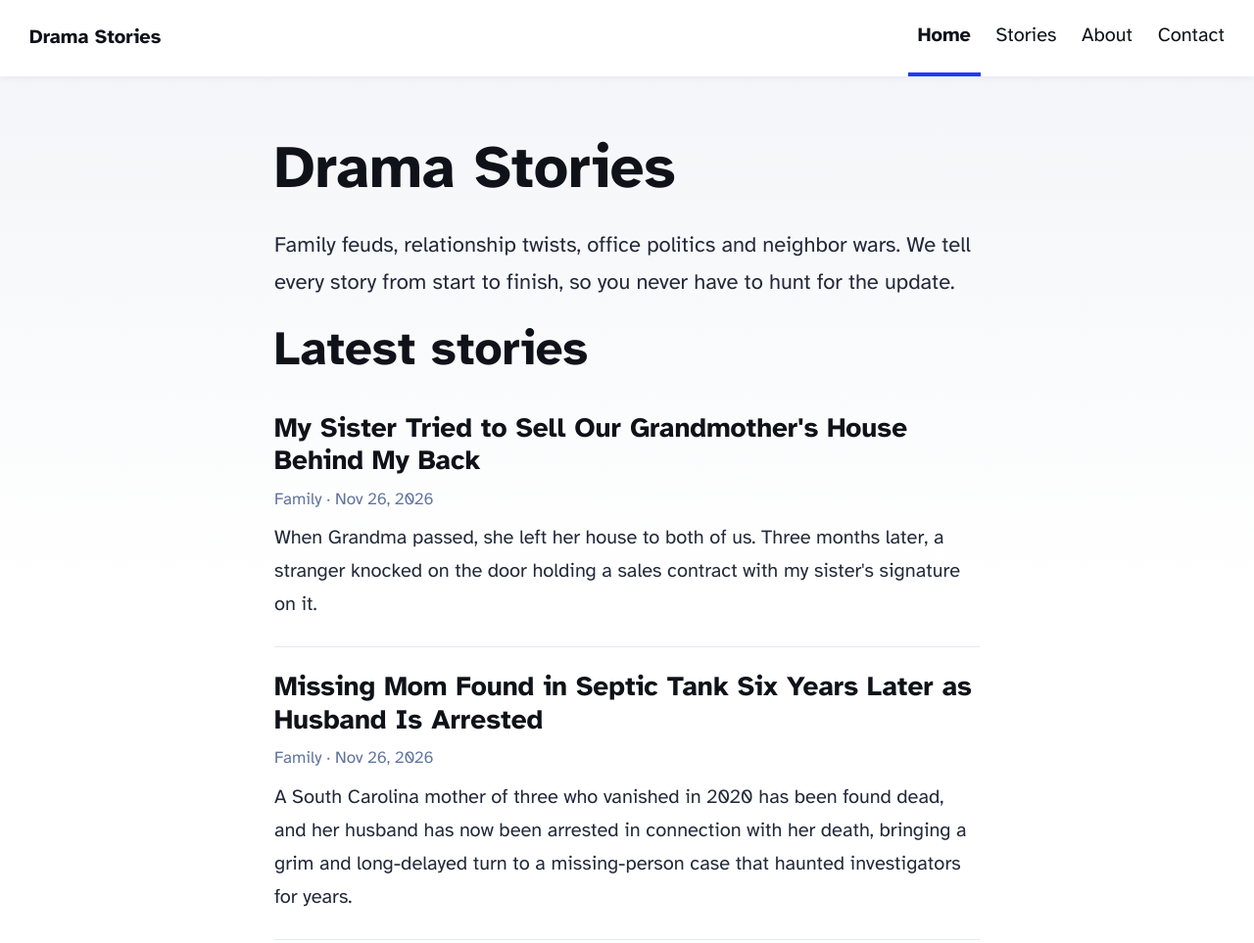
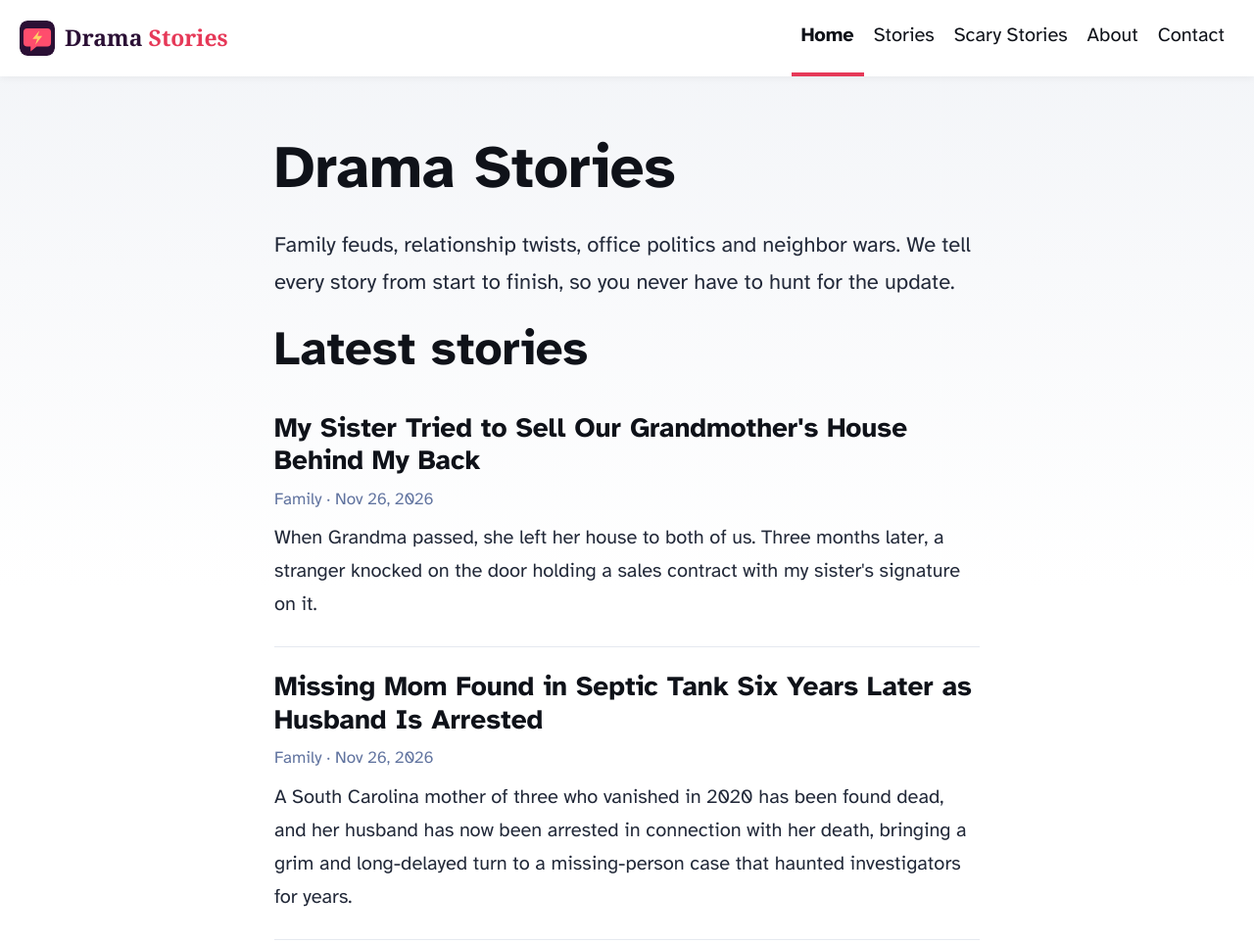
Before and after one commit to bongda2am5-stack/drama-stories, an Astro site: page / in a window 1280 px wide. Shown: the top 963 px of the page at 98% size. Built offline with nearby package versions, Linux system fonts and the light colour scheme; Astro itself is replaced by a stand-in of ours.

Commit message:
Update Header.astro

```diff
--- a/src/components/Header.astro
+++ b/src/components/Header.astro
@@ -1,16 +1,28 @@
 ---
-import HeaderLink from './HeaderLink.astro';
-import { SITE_TITLE } from '../consts';
+const path = Astro.url.pathname;
+const links = [
+	{ href: '/', label: 'Home', active: path === '/' },
+	{ href: '/blog/', label: 'Stories', active: path.startsWith('/blog') },
+	{ href: '/category/scary/', label: 'Scary Stories', active: path.startsWith('/category/scary') },
+	{ href: '/about/', label: 'About', active: path.startsWith('/about') },
+	{ href: '/contact/', label: 'Contact', active: path.startsWith('/contact') },
+];
 ---
 
 <header>
 	<nav>
-		<h2><a href="/">{SITE_TITLE}</a></h2>
+		<a href="/" class="brand" aria-label="Drama Stories home">
+			<img src="/favicon.svg" width="36" height="36" alt="" />
+			<span class="brand-text">Drama <span class="brand-accent">Stories</span></span>
+		</a>
 		<div class="internal-links">
-			<HeaderLink href="/">Home</HeaderLink>
-			<HeaderLink href="/blog">Stories</HeaderLink>
-			<HeaderLink href="/about">About</HeaderLink>
-			<HeaderLink href="/contact">Contact</HeaderLink>
+			{
+				links.map((l) => (
+					<a href={l.href} class:list={[{ active: l.active }]}>
+						{l.label}
+					</a>
+				))
+			}
 		</div>
 	</nav>
 </header>
@@ -21,33 +33,50 @@ import { SITE_TITLE } from '../consts';
 		background: white;
 		box-shadow: 0 2px 8px rgba(var(--black), 5%);
 	}
-	h2 {
-		margin: 0;
-		font-size: 1em;
-	}
-	h2 a,
-	h2 a.active {
-		text-decoration: none;
-	}
 	nav {
 		display: flex;
 		flex-wrap: wrap;
 		align-items: center;
 		justify-content: space-between;
 	}
-	nav a {
+	.brand {
+		display: flex;
+		align-items: center;
+		gap: 0.5em;
+		padding: 0.5em 0;
+		border-bottom: none;
+		text-decoration: none;
+	}
+	.brand img {
+		border-radius: 8px;
+	}
+	.brand-text {
+		font-family: Georgia, 'Times New Roman', serif;
+		font-weight: 700;
+		font-size: 1.15em;
+		color: #2b1035;
+	}
+	.brand-accent {
+		color: #e63958;
+	}
+	.internal-links {
+		display: flex;
+		flex-wrap: wrap;
+	}
+	.internal-links a {
 		padding: 1em 0.5em;
 		color: rgb(var(--black));
 		border-bottom: 4px solid transparent;
 		text-decoration: none;
 	}
-	nav a.active {
-		text-decoration: none;
-		border-bottom-color: var(--accent);
+	.internal-links a.active {
+		font-weight: bolder;
+		border-bottom-color: #e63958;
 	}
 	@media (max-width: 720px) {
-		nav a {
-			padding: 0.75em 0.4em;
+		.internal-links a {
+			padding: 0.6em 0.4em;
+			font-size: 0.85em;
 		}
 	}
 </style>
```
